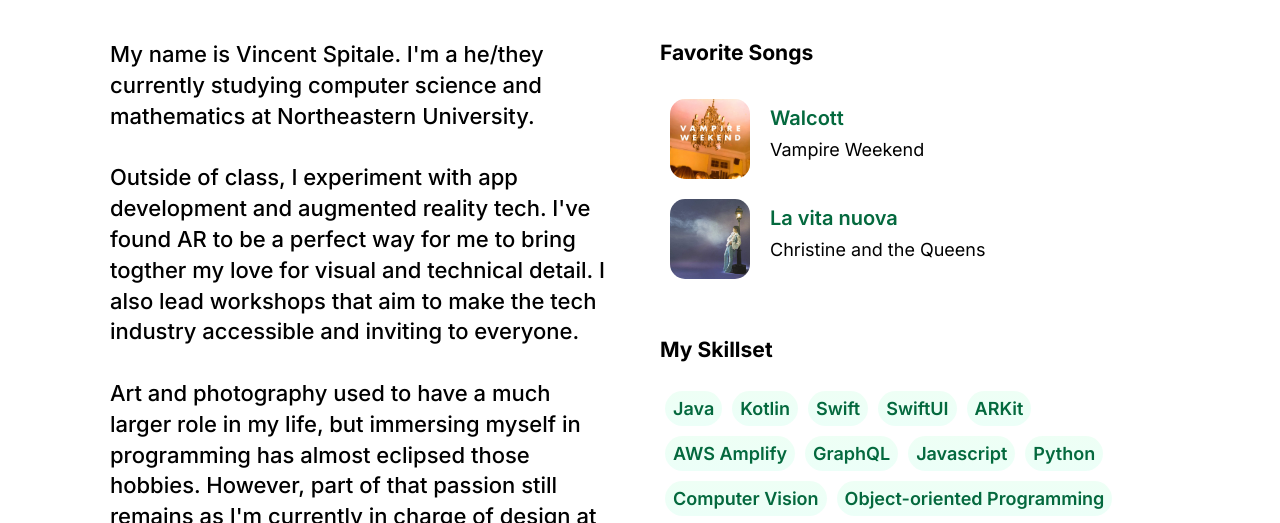
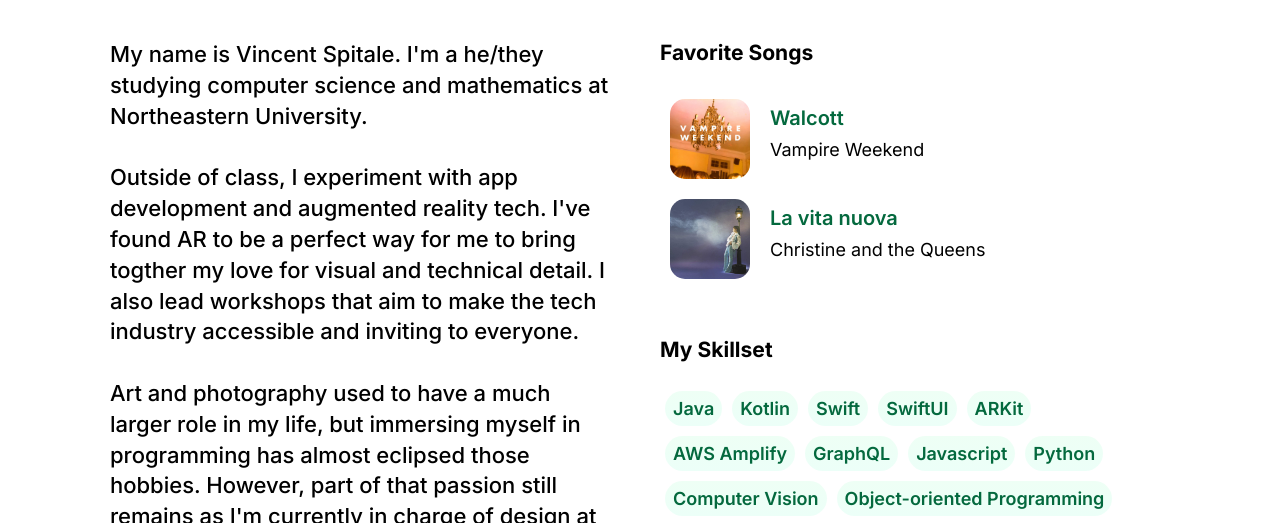
Before and after one commit to vincentspitale/Vincent-Spitale-Web, a Gatsby site: page / in a window 1280 px wide. Shown: the part 428-951 px from the top of the page. Built offline with nearby package versions, Linux system fonts and the light colour scheme; Gatsby itself is replaced by a stand-in of ours.

Commit message:
Update index.js

```diff
--- a/src/pages/index.js
+++ b/src/pages/index.js
@@ -48,7 +48,7 @@ const IndexPage = () => (
     <div className="InfoCards">
       <Card>
       <div className="Important">
-      <p>My name is Vincent Spitale. I'm a he/they currently studying computer science and mathematics at Northeastern University.
+      <p>My name is Vincent Spitale. I'm a he/they studying computer science and mathematics at Northeastern University.
       <br/>
       <br/>
       Outside of class, I experiment with app development and augmented reality tech. I've found AR to be a perfect way for me to bring togther my love for visual and technical detail. I also lead workshops that aim to make the tech industry accessible and inviting to everyone.
```
